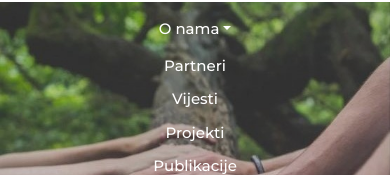
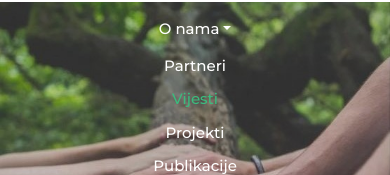
Before and after one commit to mmarakesh/a4csr, a React (Create React App) app: page /vjesti in a window 390 px wide. Shown: the part 110-285 px from the top of the page. Built offline with nearby package versions, Linux system fonts and the light colour scheme; a web font is replaced by a local one.

Commit message:
fixed bug

```diff
--- a/src/App.css
+++ b/src/App.css
@@ -46,9 +46,7 @@
 @media all and (max-width: 1280px) {
   .logo {
     width: 300px;
-
   }
-
 }
 @media all and (max-width: 1024px) {
   .logo {
--- a/src/Components/Dropdown/Dropdown.css
+++ b/src/Components/Dropdown/Dropdown.css
@@ -12,7 +12,6 @@
   }
   :hover.link {
     text-decoration-line: underline;
-
   }
   .tim-style {
     text-decoration: none;
@@ -44,11 +43,17 @@
     }
   }
   @media all and (max-width: 800px) {
-    .link {
+    .link, .active {
       margin-top: 10px;
       padding: 5px;
       font-size: 15px;
       color: #fff;
+    }
+    .active {
+      color: #27B470;
+    }
+    :hover.link {
+      text-decoration: none;
     }
     .dropdown-menu-style {
       padding: 5px 15px;
@@ -59,11 +64,17 @@
     }
     }
   @media all and (max-width: 500px) {
-  .link {
+  .link, .active {
     margin-top: 5px;
     padding: 3px;
     font-size: 15px;
     color: #fff;
+  }
+  .active {
+    color: #27B470;
+  }
+  :hover.link {
+    text-decoration: none;
   }
   .dropdown-menu-style {
     padding: 5px 15px;
--- a/src/Components/Vjesti/Section.css
+++ b/src/Components/Vjesti/Section.css
@@ -113,6 +113,7 @@
     .img-left {
         width: 280px;
         height: auto;
+        display: none;
     }
     .section-right-card {
         flex-direction: column;
```
